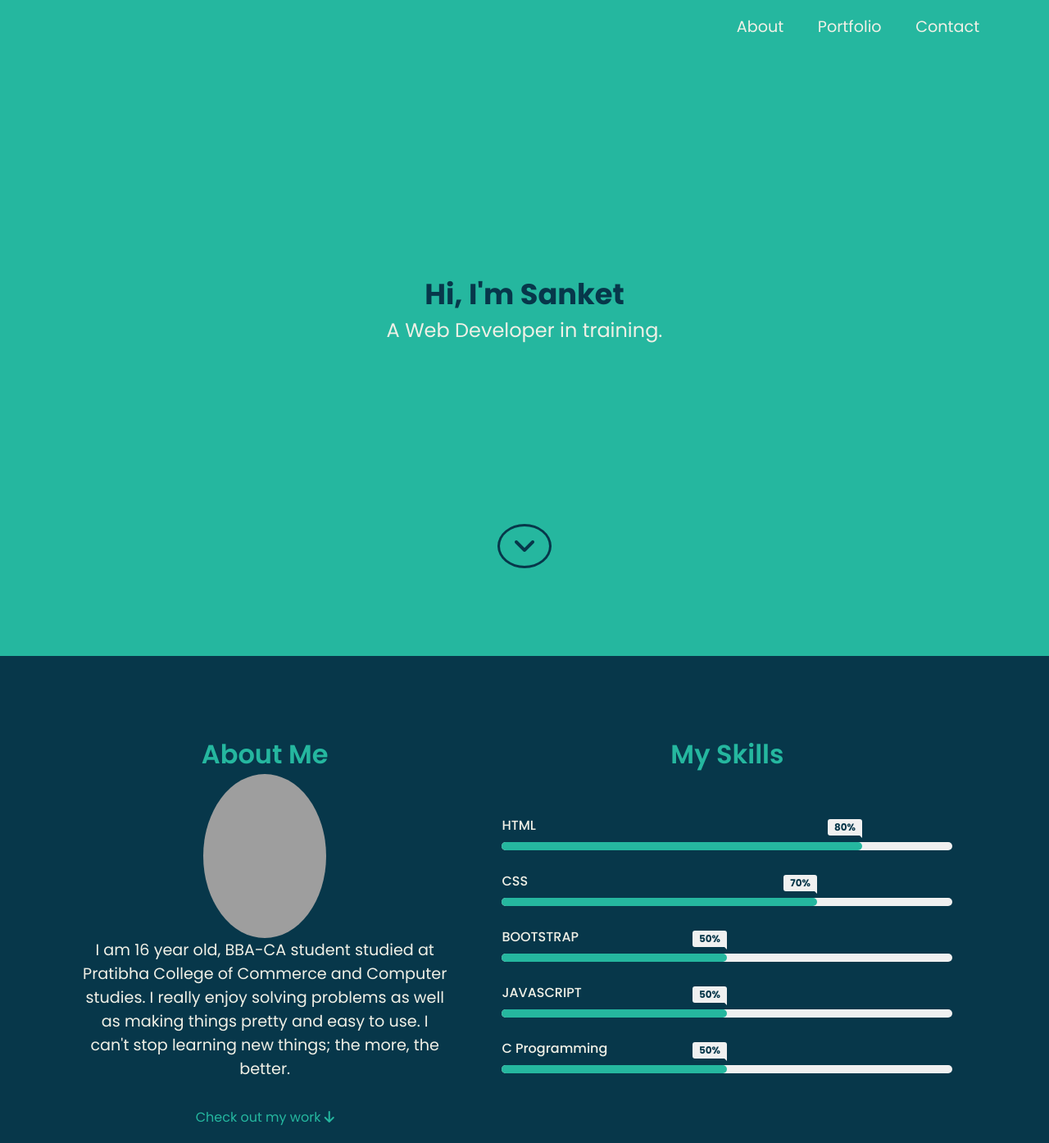
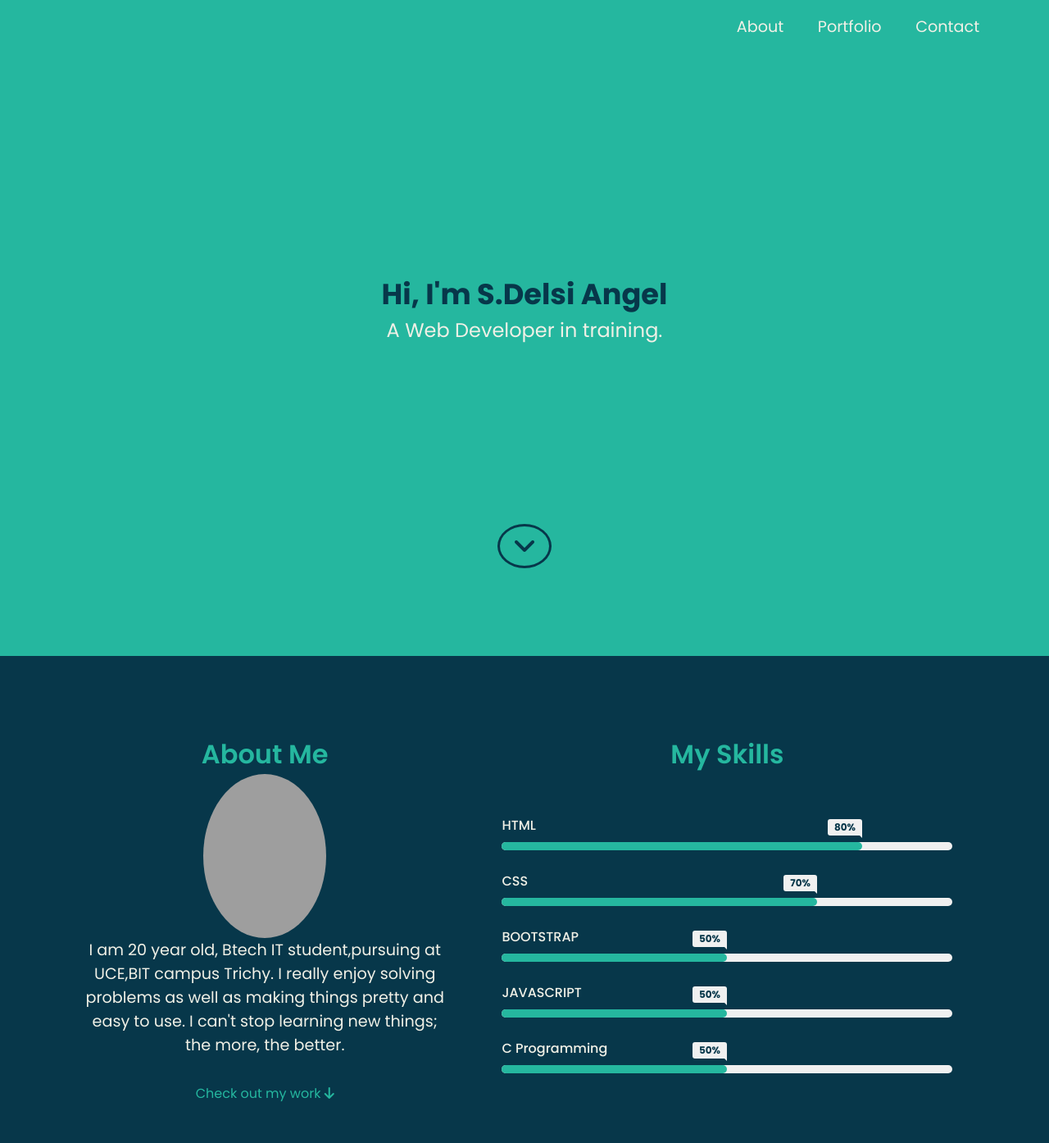
Before and after one commit to DelsiAngel24/repo2, a plain HTML site: page index.html in a window 1280 px wide. Shown: the top 1394 px of the page at 82% size. Drawn offline with nearby package versions, Linux system fonts and the light colour scheme; grey boxes are pictures that could not be loaded; a script that the page names is missing.

Commit message:
index.html

```diff
--- a/index.html
+++ b/index.html
@@ -27,7 +27,7 @@
     </nav>
     <div class="home-content" id="home-page">
       <div class="name">
-        <h1>Hi, I'm Sanket</h1>
+        <h1>Hi, I'm S.Delsi Angel</h1>
         <p>A Web Developer in training.</p>
       </div>
       <div class="angle-down-icon">
@@ -44,7 +44,7 @@
           </div>
           <img src="https://i.postimg.cc/Hx4nChpH/fbavatar-1630400663387-6838396024049256103.png" alt="image" />
           <p>
-            I am 16 year old, BBA-CA student studied at Pratibha College of Commerce and Computer studies.
+            I am 20 year old, Btech IT student,pursuing at UCE,BIT campus Trichy.
             I really enjoy solving problems as well as making things pretty and easy to use. I can't stop learning new
             things; the more, the better.
           </p>
@@ -154,7 +154,7 @@
       <div class="contact-content">
         <h2>Contact Me</h2>
         <p class="mail">
-          Get in touch with me <i class="fas fa-arrow-right"></i> sanketbodke26@gmail.com
+          Get in touch with me <i class="fas fa-arrow-right"></i> delsiangel24@gmail.com
         </p>
         <p class="links">Or find me on:</p>
         <a href="https://www.linkedin.com/in/sanket-bodake-995b5b205/" target="blank"><i class="fab fa-linkedin">
```
